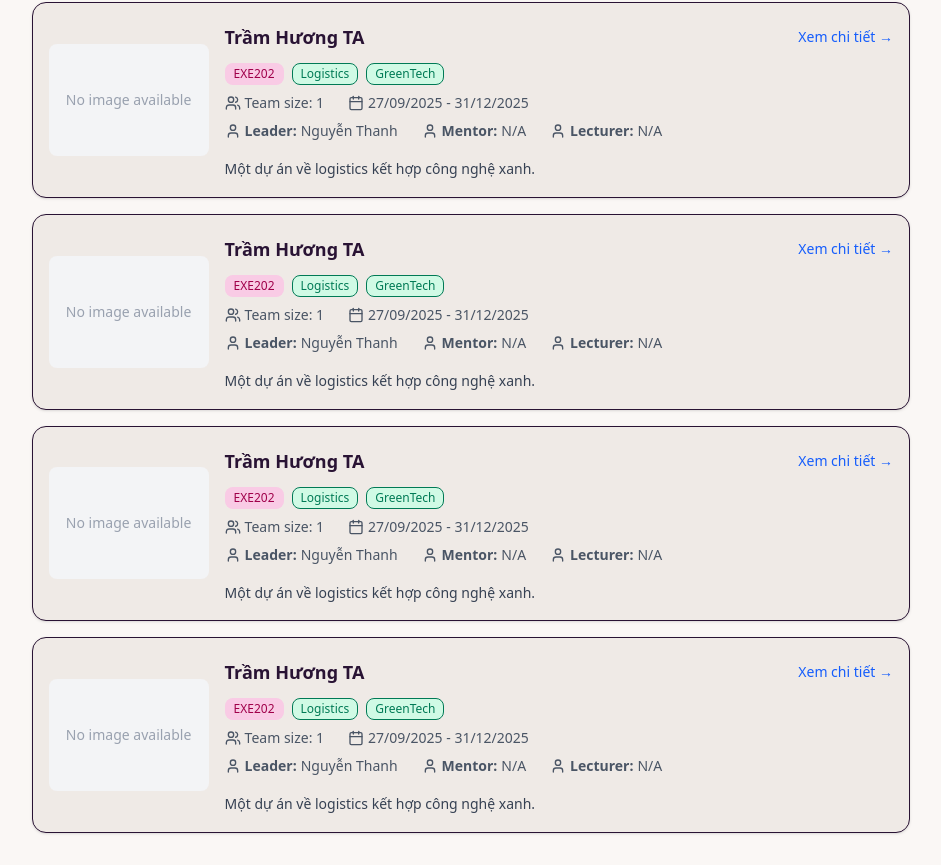
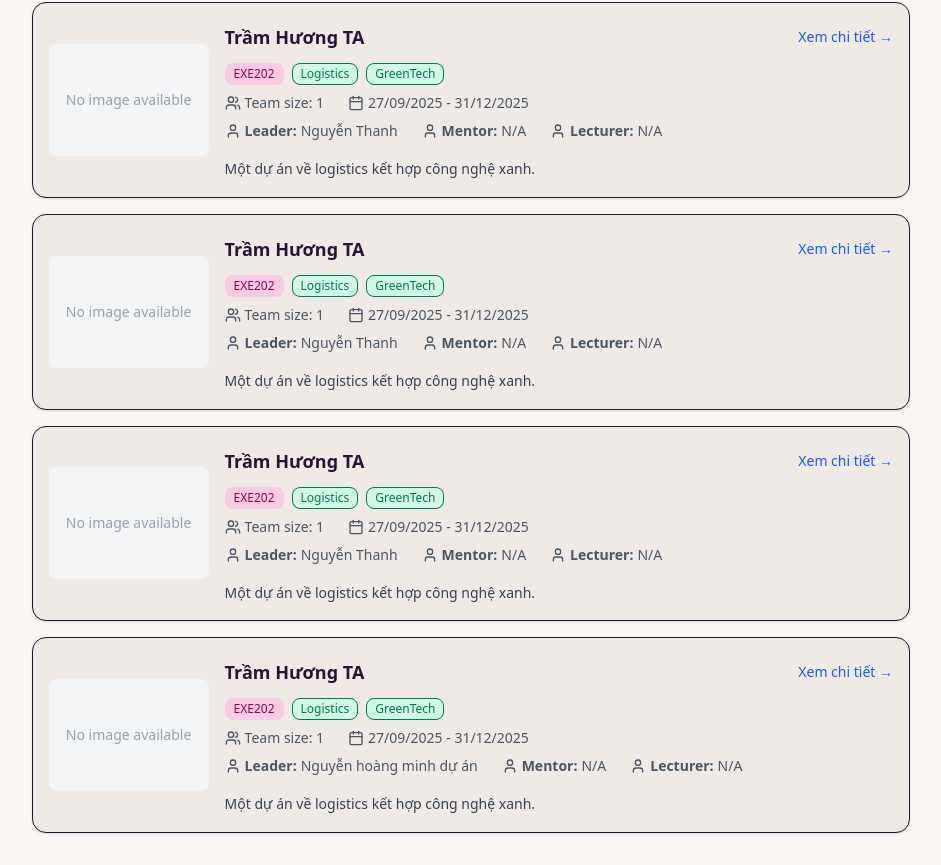
Before and after one commit to baole405/Booking-Group-FE, a React (Vite) app in the folder apps/fe-react-web/: page / in a window 1280 px wide. Shown: the part 443-1308 px from the top of the page, without its empty margins (282-1223 px from the left). Built offline with nearby package versions, Linux system fonts and the light colour scheme.

Commit message:
fix: tao thay doi commit de tét rebase

```diff
--- a/apps/fe-react-web/src/pages/home/home-page.tsx
+++ b/apps/fe-react-web/src/pages/home/home-page.tsx
@@ -67,7 +67,7 @@ export default function HomePage() {
       teamSize: 1,
       startDate: "27/09/2025",
       endDate: "31/12/2025",
-      leader: "Nguyễn Thanh",
+      leader: "Nguyễn hoàng minh dự án",
       mentor: "N/A",
       lecturer: "N/A",
       description: "Một dự án về logistics kết hợp công nghệ xanh.",
```
